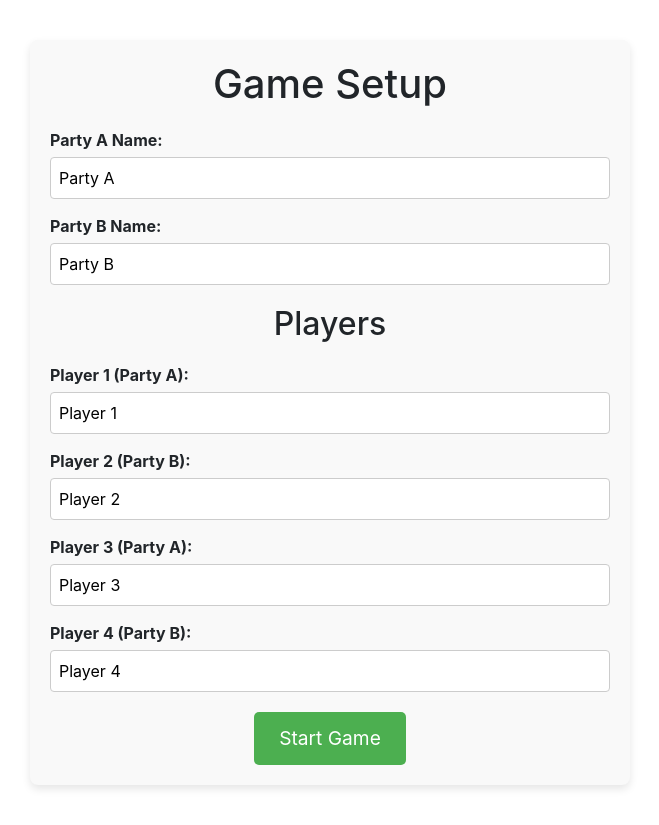
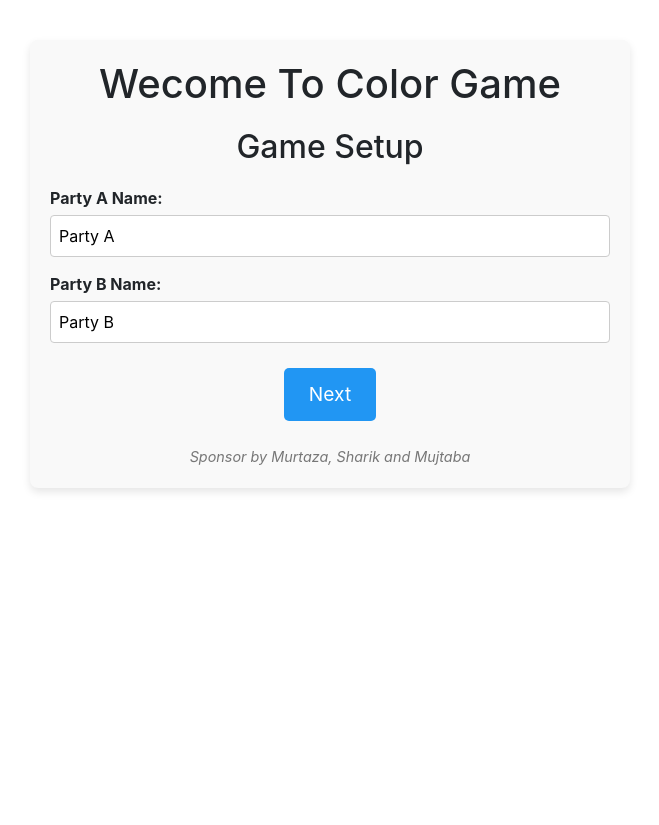
Before and after one commit to murtazaalmas/Dubai, an Angular app: page / in a window 1280 px wide. Shown: the whole page, without its empty margins (310-969 px from the left). After the commit the page ends 800 px from the top, so only its background shows below. Built offline with nearby package versions, Linux system fonts and the light colour scheme.

Commit message:
card game 8

```diff
--- a/src/app/components/color-game/color-game.component.html
+++ b/src/app/components/color-game/color-game.component.html
@@ -1,5 +1,8 @@
 <div class="setup-container" *ngIf="gameState.gamePhase === 'setup'">
-  <h1>Game Setup</h1>
+  <h1>Wecome To Color Game</h1>
+  <h2>Game Setup</h2>
+  <!-- Step 1: Party Names -->
+  <div *ngIf="setupStep === 1">
     <div class="party-inputs">
       <div class="party-input">
         <label for="partyA">Party A Name:</label>
@@ -10,26 +13,34 @@
         <input id="partyB" type="text" [(ngModel)]="partyBName">
       </div>
     </div>
+    <button class="next-btn" (click)="nextStep()">Next</button>
+  </div>
+
+  <!-- Step 2: Player Names -->
+  <div *ngIf="setupStep === 2">
     <h2>Players</h2>
     <div class="player-inputs">
       <div class="player-input">
-      <label for="player1">Player 1 (Party A):</label>
+        <label for="player1">Player 1 ({{ partyAName }}):</label>
         <input id="player1" type="text" [(ngModel)]="playerNames[0]">
       </div>
       <div class="player-input">
-      <label for="player2">Player 2 (Party B):</label>
+        <label for="player2">Player 2 ({{ partyBName }}):</label>
         <input id="player2" type="text" [(ngModel)]="playerNames[1]">
       </div>
       <div class="player-input">
-      <label for="player3">Player 3 (Party A):</label>
+        <label for="player3">Player 3 ({{ partyAName }}):</label>
         <input id="player3" type="text" [(ngModel)]="playerNames[2]">
       </div>
       <div class="player-input">
-      <label for="player4">Player 4 (Party B):</label>
+        <label for="player4">Player 4 ({{ partyBName }}):</label>
         <input id="player4" type="text" [(ngModel)]="playerNames[3]">
       </div>
     </div>
+    <button class="back-btn" (click)="previousStep()">Back</button>
     <button class="start-game-btn" (click)="startGame()">Start Game</button>
+  </div>
+  <p class="sponsor-text">Sponsor by Murtaza, Sharik and Mujtaba</p>
 </div>
 
 <div *ngIf="gameState && gameState.gamePhase !== 'setup'">
@@ -123,3 +134,4 @@
 
     </div>
   </div>
+</div>
--- a/src/app/components/color-game/color-game.component.scss
+++ b/src/app/components/color-game/color-game.component.scss
@@ -349,18 +349,35 @@
     }
   }
 
-  .start-game-btn {
+  .start-game-btn, .next-btn, .back-btn {
     padding: 12px 25px;
     font-size: 1.2em;
     color: #fff;
-    background-color: #4CAF50;
     border: none;
     border-radius: 5px;
     cursor: pointer;
     transition: background-color 0.3s;
+    margin: 5px;
+  }
 
+  .start-game-btn {
+    background-color: #4CAF50;
     &:hover {
       background-color: #45a049;
+    }
+  }
+
+  .next-btn {
+    background-color: #2196F3; // Blue
+    &:hover {
+      background-color: #1976D2;
+    }
+  }
+
+  .back-btn {
+    background-color: #6c757d; // Gray
+    &:hover {
+      background-color: #5a6268;
     }
   }
 }
@@ -380,3 +397,10 @@
     background-color: #d32f2f;
   }
 }
+
+.sponsor-text {
+  margin-top: 20px;
+  font-size: 0.9em;
+  color: #777;
+  font-style: italic;
+}
--- a/src/app/components/color-game/color-game.component.ts
+++ b/src/app/components/color-game/color-game.component.ts
@@ -17,6 +17,7 @@ export class ColorGameComponent implements OnInit {
   Suit = Suit; // Make enum available in the template
   gameState!: GameState;
   cardPlayInProgress = false;
+  setupStep = 1; // 1 for party names, 2 for player names
 
   constructor(private messageService: MessageService) {}
 
@@ -26,6 +27,14 @@ export class ColorGameComponent implements OnInit {
 
   ngOnInit(): void {
     this.loadGameState();
+  }
+
+  nextStep(): void {
+    this.setupStep = 2;
+  }
+
+  previousStep(): void {
+    this.setupStep = 1;
   }
 
   startGame(): void {
--- a/src/index.html
+++ b/src/index.html
@@ -2,7 +2,7 @@
 <html lang="en">
 <head>
   <meta charset="utf-8">
-  <title>Color-Fahad</title>
+  <title>Color By Murtaza</title>
   <base href="/">
   <meta name="viewport" content="width=device-width, initial-scale=1, maximum-scale=1, user-scalable=no">
   <link rel="icon" type="image/x-icon" href="favicon.ico">
```
Lines whose indentation alone changed are shown as unchanged.
